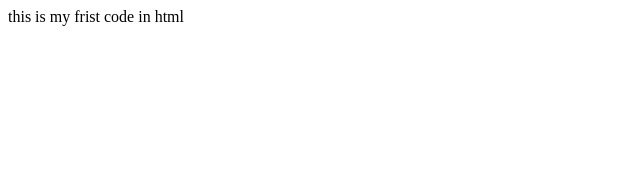
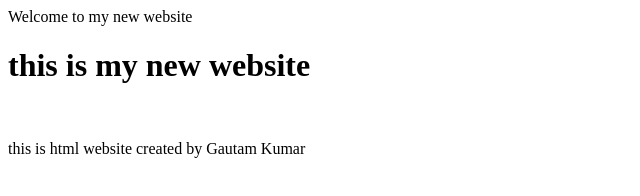
Before and after one commit to GautamKumar96/html_programing_lang, a plain HTML site: page index_2.html in a window 1280 px wide. Shown: the whole page, without its empty margins (0-640 px from the left). Drawn offline with Linux system fonts and the light colour scheme.

Commit message:
Add files via upload

```diff
--- a/index_2.html
+++ b/index_2.html
@@ -1,11 +1,11 @@
-<!DOCTYPE html>
-<html lang="en">
-<head>
-  <meta charset="UTF-8">
-  <meta name="viewport" content="width=device-width, initial-scale=1.0">
-  <title>Document</title>
-</head>
-<body>
-  <n> this is my frist code in html</n>
-</body>
+<!DOCKTYPE HTML>
+<html>
+  <head>
+    <stile> Welcome to my new website</stile>
+  </head>
+  <body>
+    <h1> this is my new website</h1>
+    <br>
+    <p> this is html website created by Gautam Kumar</p>
+  </body>
 </html>
```
